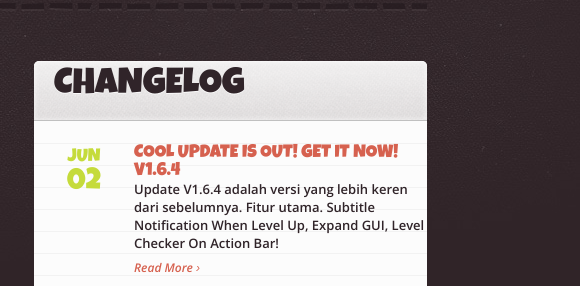
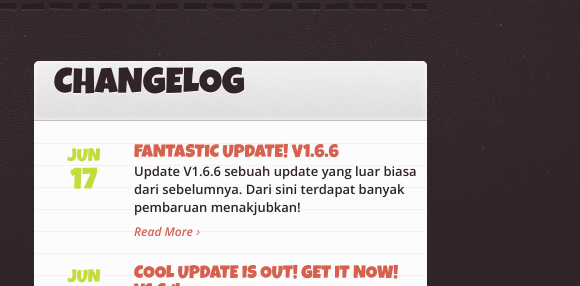
Before and after one commit to leveluplus/leveluplus.github.io, a plain HTML site: page index.html in a window 1280 px wide. Shown: the part 947-1233 px from the top of the page, 700-1280 px from the left. Drawn offline with nearby package versions, Linux system fonts and the light colour scheme; a script that the page names is missing.

Commit message:
Update index.html

```diff
--- a/index.html
+++ b/index.html
@@ -156,6 +156,14 @@
       <header><h2 class="luck">Changelog</h2></header>
       <div class="blog_entries">
         <div class="entry">
+          <p class="date luck">Jun<br/><span>17</p>
+          <div class="article_preview">
+            <h2 class="luck"><a href="#">Fantastic Update! V1.6.6</a></h2>
+            <p class="entry_text osans-s">Update V1.6.6 sebuah update yang luar biasa dari sebelumnya. Dari sini terdapat banyak pembaruan menakjubkan!</p>
+            <a href="changelog.html" class="osans-i">Read More &rsaquo;</a>
+          </div>
+        </div>
+        <div class="entry">
           <p class="date luck">Jun<br/><span>02</p>
           <div class="article_preview">
             <h2 class="luck"><a href="#">Cool Update Is Out! Get It Now! V1.6.4</a></h2>
```
